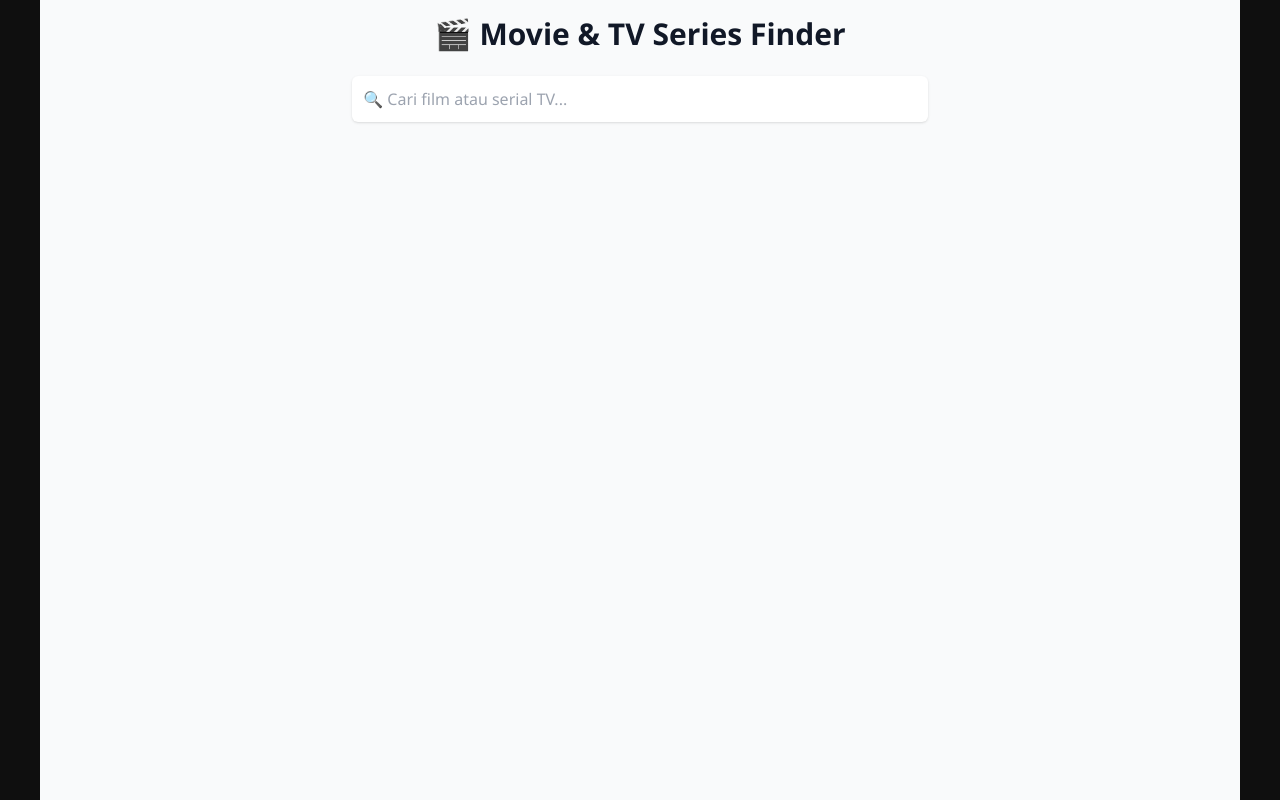
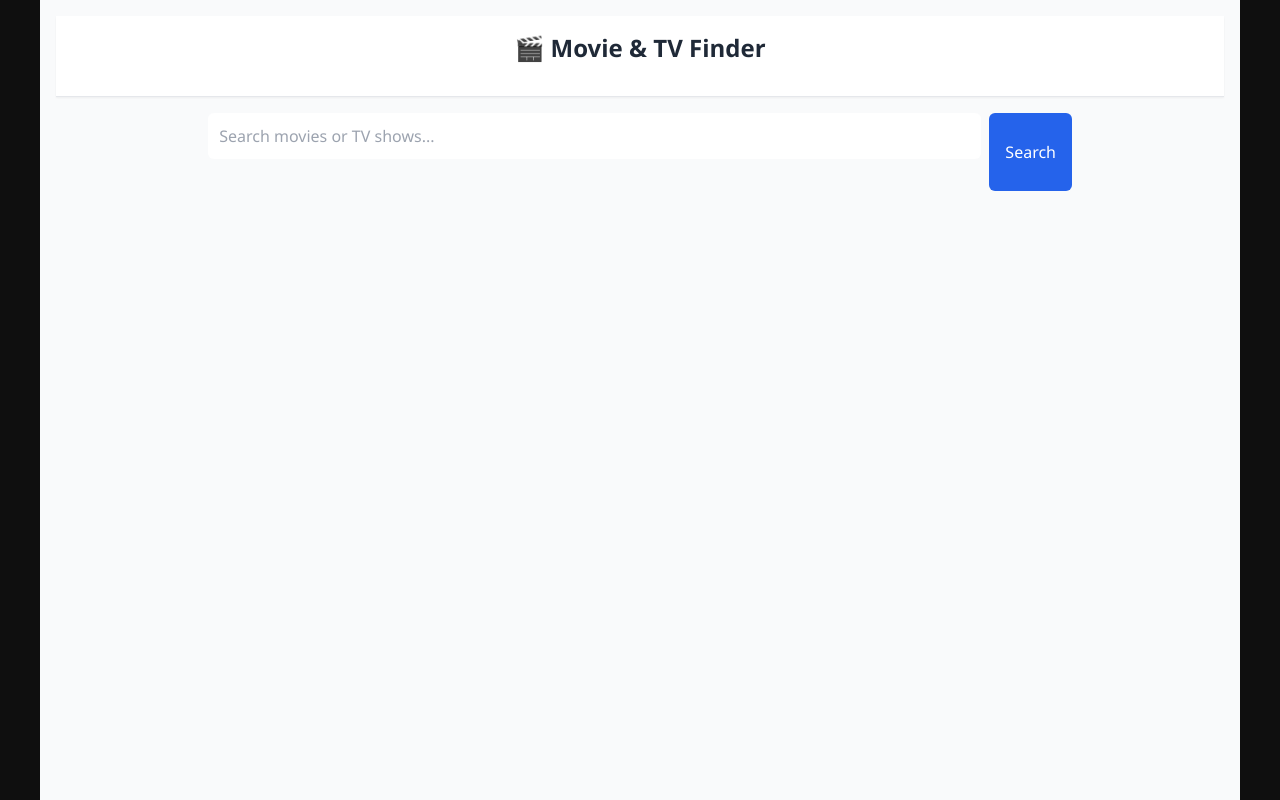
Before and after one commit to hyein89/clikme, a Next.js app: page / in a window 1280 px wide. Built offline with nearby package versions, Linux system fonts and the light colour scheme.

Commit message:
Update index.tsx

```diff
--- a/pages/index.tsx
+++ b/pages/index.tsx
@@ -1,62 +1,85 @@
 "use client";
+
 import React, { useState } from "react";
-
-const API_KEY = "8d6d91941230817f7807d643736e8a49"; // Ganti dengan milikmu
 
 export default function Home() {
   const [query, setQuery] = useState("");
-  const [results, setResults] = useState([]);
+  const [results, setResults] = useState<any[]>([]);
+  const [loading, setLoading] = useState(false);
 
   const searchTMDB = async (e: React.FormEvent<HTMLFormElement>) => {
     e.preventDefault();
-    if (!query) return;
+    if (!query.trim()) return;
+    setLoading(true);
     const res = await fetch(
-      `https://api.themoviedb.org/3/search/multi?api_key=${API_KEY}&query=${encodeURIComponent(query)}`
+      `https://api.themoviedb.org/3/search/multi?query=${encodeURIComponent(
+        query
+      )}&api_key=YOUR_TMDB_API_KEY`
     );
     const data = await res.json();
     setResults(data.results || []);
+    setLoading(false);
   };
 
   return (
-    <main className="min-h-screen bg-gray-50 dark:bg-gray-900 text-gray-900 dark:text-white transition-colors p-4">
-      <h1 className="text-3xl font-bold text-center mb-6">
-        🎬 Movie & TV Series Finder
-      </h1>
+    <main className="min-h-screen bg-gray-50 text-gray-800 dark:bg-gray-900 dark:text-gray-100">
+      {/* Header */}
+      <header className="p-4 bg-white dark:bg-gray-800 border-b dark:border-gray-700 shadow-sm sticky top-0 z-50">
+        <h1 className="text-2xl font-bold">🎬 Movie & TV Finder</h1>
+      </header>
 
-      <form onSubmit={searchTMDB} className="max-w-xl mx-auto mb-8">
+      {/* Search Form */}
+      <section className="p-4 max-w-4xl mx-auto">
+        <form onSubmit={searchTMDB} className="flex gap-2">
           <input
             type="text"
-          placeholder="🔍 Cari film atau serial TV..."
+            placeholder="Search movies or TV shows..."
             value={query}
             onChange={(e) => setQuery(e.target.value)}
-          className="w-full px-4 py-3 rounded-lg border border-gray-300 dark:border-gray-700 shadow focus:outline-none focus:ring focus:ring-blue-500 dark:bg-gray-800"
+            className="flex-grow px-4 py-2 border border-gray-300 dark:border-gray-600 rounded-md bg-white dark:bg-gray-800 focus:outline-none focus:ring-2 focus:ring-blue-500"
           />
+          <button
+            type="submit"
+            className="px-4 py-2 bg-blue-600 text-white rounded-md hover:bg-blue-700"
+          >
+            Search
+          </button>
         </form>
+      </section>
 
-      <div className="grid grid-cols-1 sm:grid-cols-2 lg:grid-cols-3 gap-6 max-w-6xl mx-auto">
-        {results.map((item: any) => (
+      {/* Loading */}
+      {loading && (
+        <p className="text-center text-gray-500 dark:text-gray-400">Loading...</p>
+      )}
+
+      {/* Results */}
+      <section className="p-4">
+        <div className="grid grid-cols-2 sm:grid-cols-3 md:grid-cols-4 lg:grid-cols-6 gap-4 max-w-7xl mx-auto">
+          {results.map((item) => (
             <div
               key={item.id}
-            className="flex bg-white dark:bg-gray-800 rounded-lg shadow overflow-hidden transition hover:scale-[1.02]"
+              className="bg-white dark:bg-gray-800 rounded-lg shadow hover:shadow-lg transition overflow-hidden group"
             >
               {item.poster_path ? (
                 <img
                   src={`https://image.tmdb.org/t/p/w300${item.poster_path}`}
                   alt={item.title || item.name}
-                className="w-28 object-cover"
+                  className="w-full h-[400px] object-cover group-hover:scale-105 transition-transform"
                 />
               ) : (
-              <div className="w-28 h-full bg-gray-300 dark:bg-gray-700 flex items-center justify-center text-sm text-gray-600 dark:text-gray-400">
+                <div className="w-full h-[400px] bg-gray-300 dark:bg-gray-700 flex items-center justify-center text-sm text-gray-600 dark:text-gray-400">
                   No Image
                 </div>
               )}
-            <div className="p-4 flex-1">
-              <div className="flex items-center justify-between">
-                <h2 className="text-lg font-semibold">
+              <div className="p-3">
+                <h2 className="text-base font-semibold truncate">
                   {item.title || item.name}
                 </h2>
+                <p className="text-xs text-gray-500 dark:text-gray-400 truncate">
+                  {item.release_date || item.first_air_date || "-"}
+                </p>
                 <span
-                  className={`text-xs px-2 py-0.5 rounded-full ${
+                  className={`inline-block text-[10px] mt-1 px-2 py-0.5 rounded-full ${
                     item.media_type === "movie"
                       ? "bg-blue-100 text-blue-800"
                       : "bg-green-100 text-green-800"
@@ -65,16 +88,10 @@ export default function Home() {
                   {item.media_type === "movie" ? "Movie" : "TV"}
                 </span>
               </div>
-              <p className="text-sm text-gray-500 dark:text-gray-400 mt-1">
-                {item.release_date || item.first_air_date || "Tanggal tidak tersedia"}
-              </p>
-              <p className="text-sm mt-2 line-clamp-3">
-                {item.overview || "Tidak ada deskripsi tersedia."}
-              </p>
-            </div>
             </div>
           ))}
         </div>
+      </section>
     </main>
   );
 }
```
Lines whose indentation alone changed are shown as unchanged.
